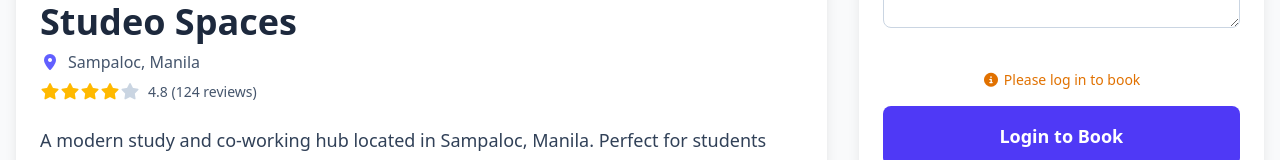
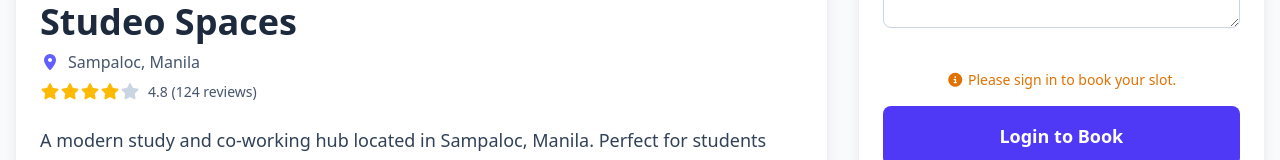
Before and after one commit to luisantonioj/midterm-project, a React (Vite) app: page /space/1 in a window 1280 px wide. Shown: the part 558-718 px from the top of the page. Built offline with nearby package versions, Linux system fonts and the light colour scheme.

Commit message:
revise warning message

```diff
--- a/src/components/SpaceDetail/BookingForm.jsx
+++ b/src/components/SpaceDetail/BookingForm.jsx
@@ -77,7 +77,7 @@ export default function BookingForm({ space, user, date, setDate, selectedSlot,
             {!user && (
               <p className="text-sm text-amber-600 mb-4 text-center">
                 <i className="fas fa-info-circle mr-1"></i>
-                Please log in to book
+                Please sign in to book your slot.
               </p>
             )}
             <button
```
